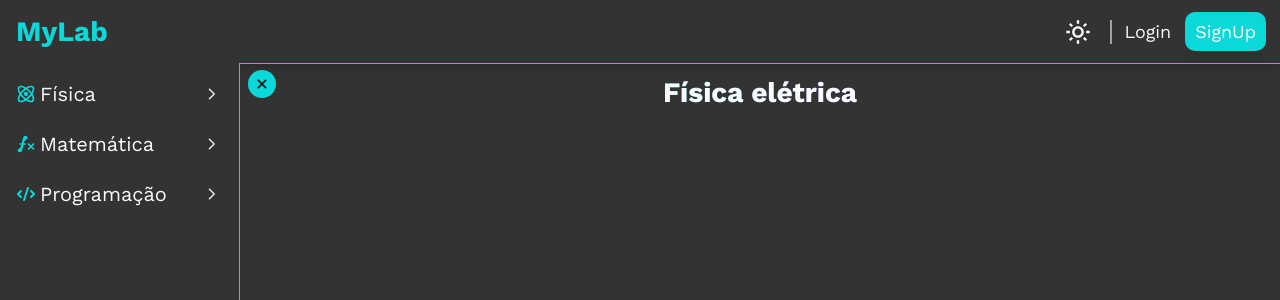
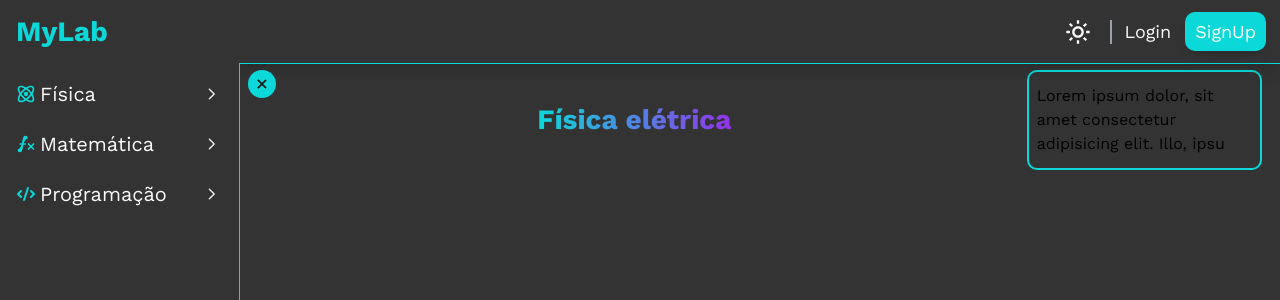
Before and after one commit to EnzoSylvestrin/MyLab, a Next.js app: page /eletrica in a window 1280 px wide. Shown: the top 300 px of the page. Built offline with nearby package versions, Linux system fonts and the light colour scheme.

Commit message:
Iniciando fonte e pesquisas na tela de eletrica

```diff
--- a/src/Components/Screen.tsx
+++ b/src/Components/Screen.tsx
@@ -30,7 +30,7 @@ export const Screen = ({ Component, pageProps }: any) => {
             <ToggleBar />
             <motion.main
                 className={clsx(
-                    'pl-0 pt-2 z-10 min-h-[92vh] h-full transition-colors duration-300',
+                    'pl-0 pt-2 z-10 h-[calc(100vh_-_64px)] transition-colors duration-300',
                     'bg-grayMain dark:bg-darkMain md:pl-60'
                 )}
                 animate={{
--- a/src/Components/ToggleBar/ContainerExpand/ExpandCard.tsx
+++ b/src/Components/ToggleBar/ContainerExpand/ExpandCard.tsx
@@ -69,7 +69,7 @@ export const ExpandCard = ({ title, subTitles }: ExpandCardProps) => {
                         return (
                             subTitle.link != null
                                 ?
-                                <Link href={subTitle.link} className="w-full h-full flex-1 p-1 -ml-[2px] border-transparent hover:border-current hover:bg-lightHover pl-2 border-l mt-1 hover:border-l-secondary dark:hover:bg-darkHover first:mt-0">
+                                <Link href={subTitle.link} className="w-full h-full flex-1 p-1 -ml-[2px] border-transparent hover:border-current hover:bg-lightHover pl-2 border-l mt-1 hover:border-l-secondary dark:hover:bg-darkHover first:mt-0" key={subTitle.link}>
                                     <TitleContainer item={subTitle} />
                                 </Link>
                                 :
--- a/src/pages/eletrica.tsx
+++ b/src/pages/eletrica.tsx
@@ -2,8 +2,13 @@ import { Heading } from "@/Components/Heading/Heading";
 
 const Eletrica = () => {
     return (
-        <div className="flex items-center w-full h-full justify-center">
-            <Heading size="md" className={'bg-clip-text text-transparent bg-gradient-to-r from-secondary to-purple-600'}>Física elétrica</Heading>
+        <div className="flex items-center w-full justify-center">
+            <div className="w-full flex items-center justify-center">
+                <Heading size="md" className={'bg-clip-text !text-transparent !bg-gradient-to-r from-secondary to-purple-600'}>Física elétrica</Heading>
+            </div>
+            <div className="w-[300px] self-end ring-2 ring-secondary rounded-lg px-2 py-3 mr-[20px]">
+                <p>Lorem ipsum dolor, sit amet consectetur adipisicing elit. Illo, ipsu</p>
+            </div>
         </div>
     );
 }
```
